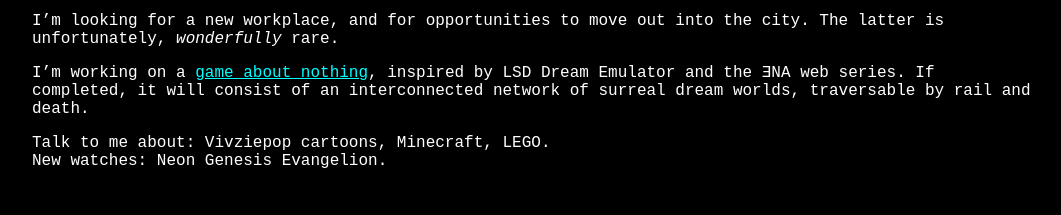
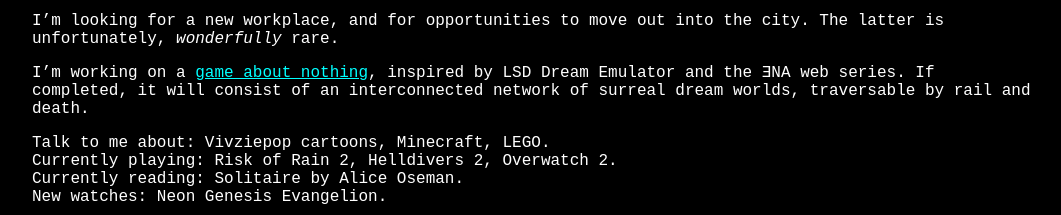
Before and after one commit to Leafeling/hazelthats.me, an Astro site: page /now in a window 1280 px wide. Shown: the part 213-428 px from the top of the page, without its empty margins (108-1169 px from the left). Built offline with nearby package versions, Linux system fonts and the light colour scheme; Astro itself is replaced by a stand-in of ours.

Commit message:
update now page a little more

```diff
--- a/src/pages/now.md
+++ b/src/pages/now.md
@@ -11,4 +11,6 @@ I'm looking for a new workplace, and for opportunities to move out into the city
 I'm working on a [game about nothing](https://www.youtube.com/watch?v=QP6JRD8Zkx0), inspired by LSD Dream Emulator and the ƎNA web series. If completed, it will consist of an interconnected network of surreal dream worlds, traversable by rail and death.
 
 Talk to me about: Vivziepop cartoons, Minecraft, LEGO.<br>
+Currently playing: Risk of Rain 2, Helldivers 2, Overwatch 2.<br>
+Currently reading: Solitaire by Alice Oseman.<br>
 New watches: Neon Genesis Evangelion.
```
